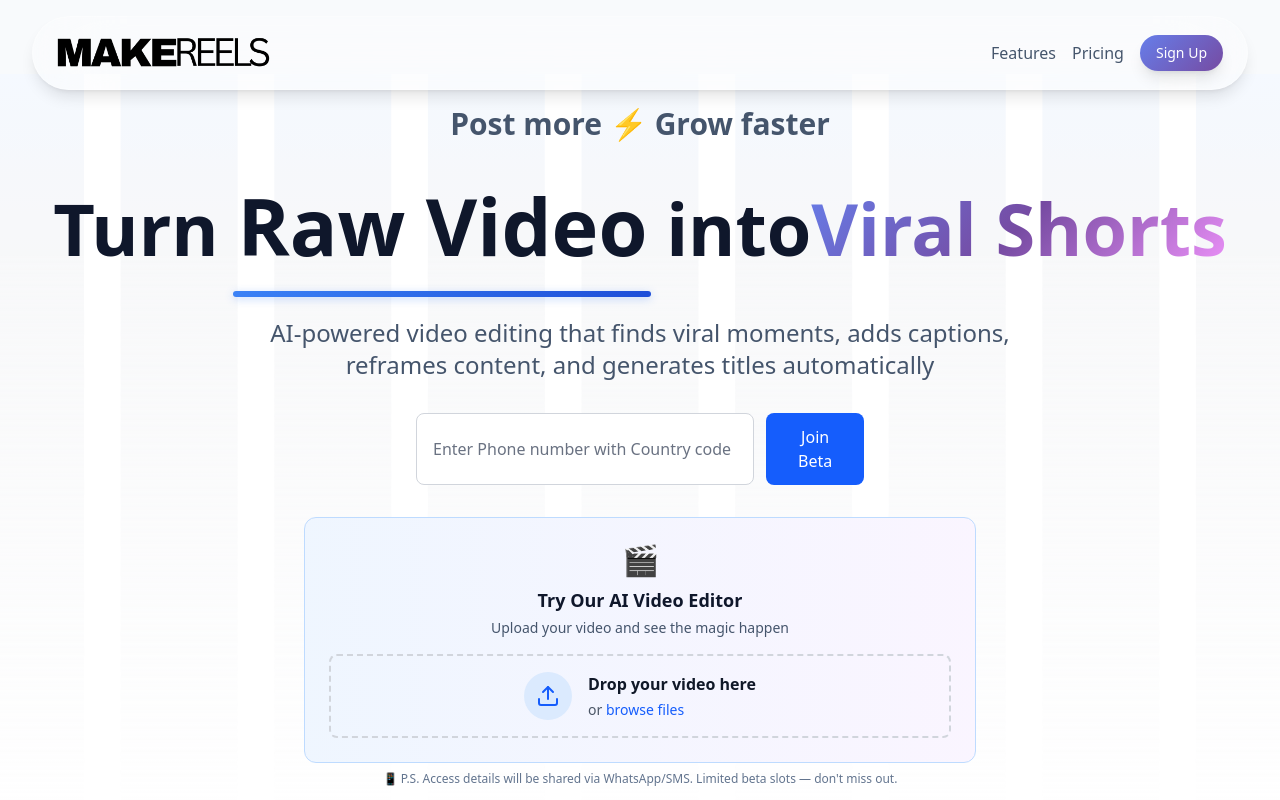
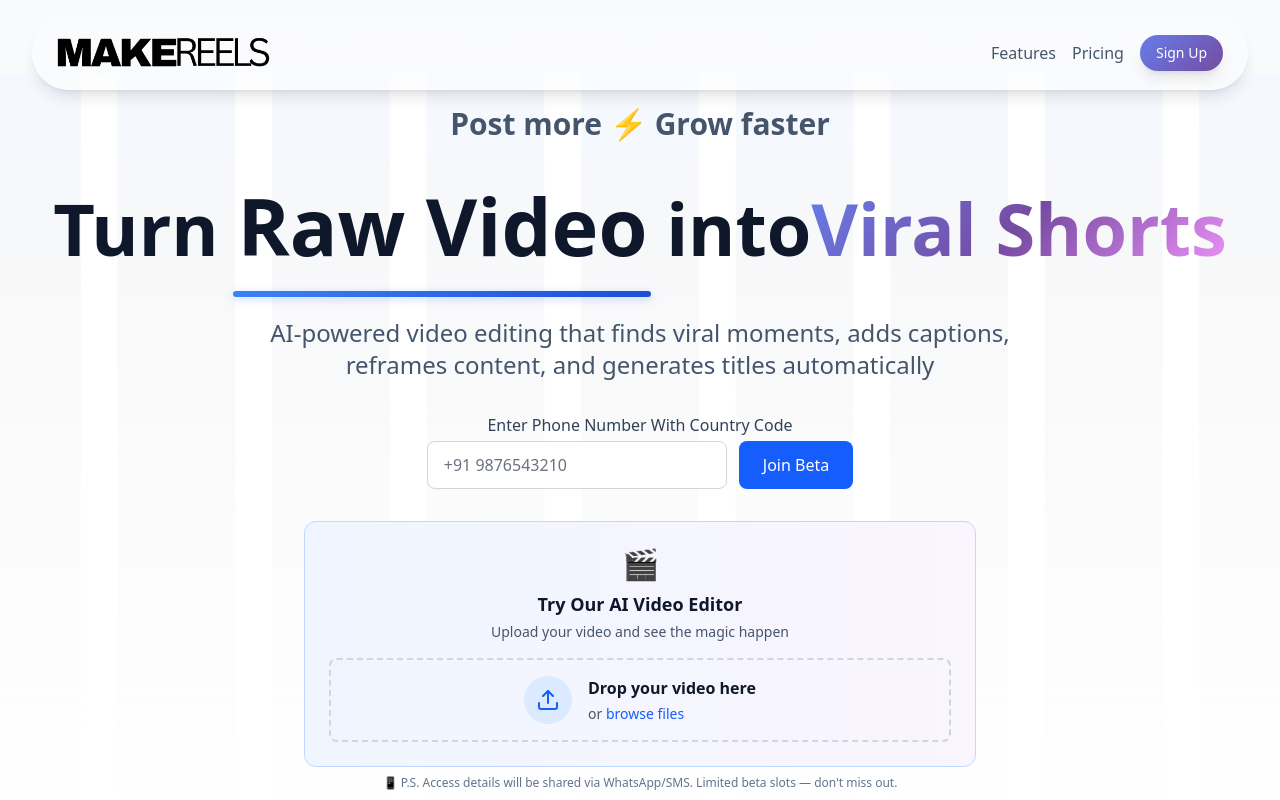
Before and after one commit to dhruv200010/landingpage, a Next.js app: page / in a window 1280 px wide. Shown: the top 800 px of the page. Built offline with nearby package versions, Linux system fonts and the light colour scheme.

Commit message:
updated placeholder

```diff
--- a/app/page.tsx
+++ b/app/page.tsx
@@ -248,6 +248,11 @@ export default function Home() {
                           {/* Email Signup Form */}
              {!isSubmitted ? (
                <div className="max-w-md mx-auto mb-6 md:mb-8">
+                                   {/* Phone Number Label */}
+                  <p className="text-sm md:text-base text-slate-700 mb-1 font-medium text-center">
+                    Enter Phone Number With Country Code
+                  </p>
+
                  <form onSubmit={handleSubmit} className="space-y-3">
                    <div className="flex flex-col sm:flex-row gap-3 justify-center">
                     <input
@@ -262,8 +267,8 @@ export default function Home() {
                           setPhone(filteredValue);
                         }
                       }}
-                      placeholder="Enter Phone number with Country code"
-                      className="w-full sm:w-[320px] md:w-[360px] lg:w-[400px] xl:w-[440px] px-4 py-2 md:py-1 lg:py-1 border border-gray-300 rounded-lg focus:ring-2 focus:ring-blue-500 focus:border-transparent outline-none text-base placeholder:text-gray-500 text-black bg-white"
+                      placeholder="+91 9876543210"
+                      className="w-full sm:w-[240px] md:w-[260px] lg:w-[280px] xl:w-[300px] px-4 py-2 md:py-1 lg:py-1 border border-gray-300 rounded-lg focus:ring-2 focus:ring-blue-500 focus:border-transparent outline-none text-base placeholder:text-gray-500 text-black bg-white"
                       disabled={isLoading}
                       maxLength={15}
                     />
```
Lines whose indentation alone changed are shown as unchanged.
